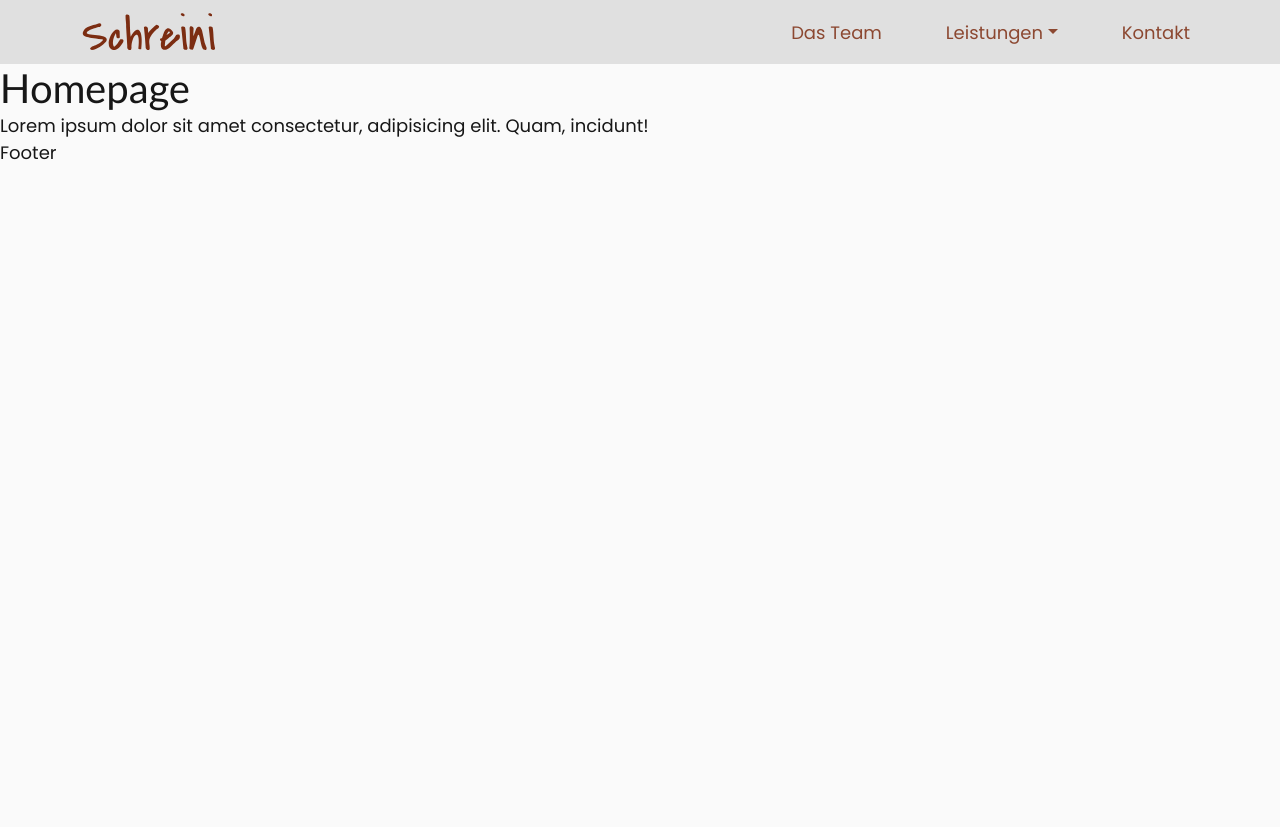
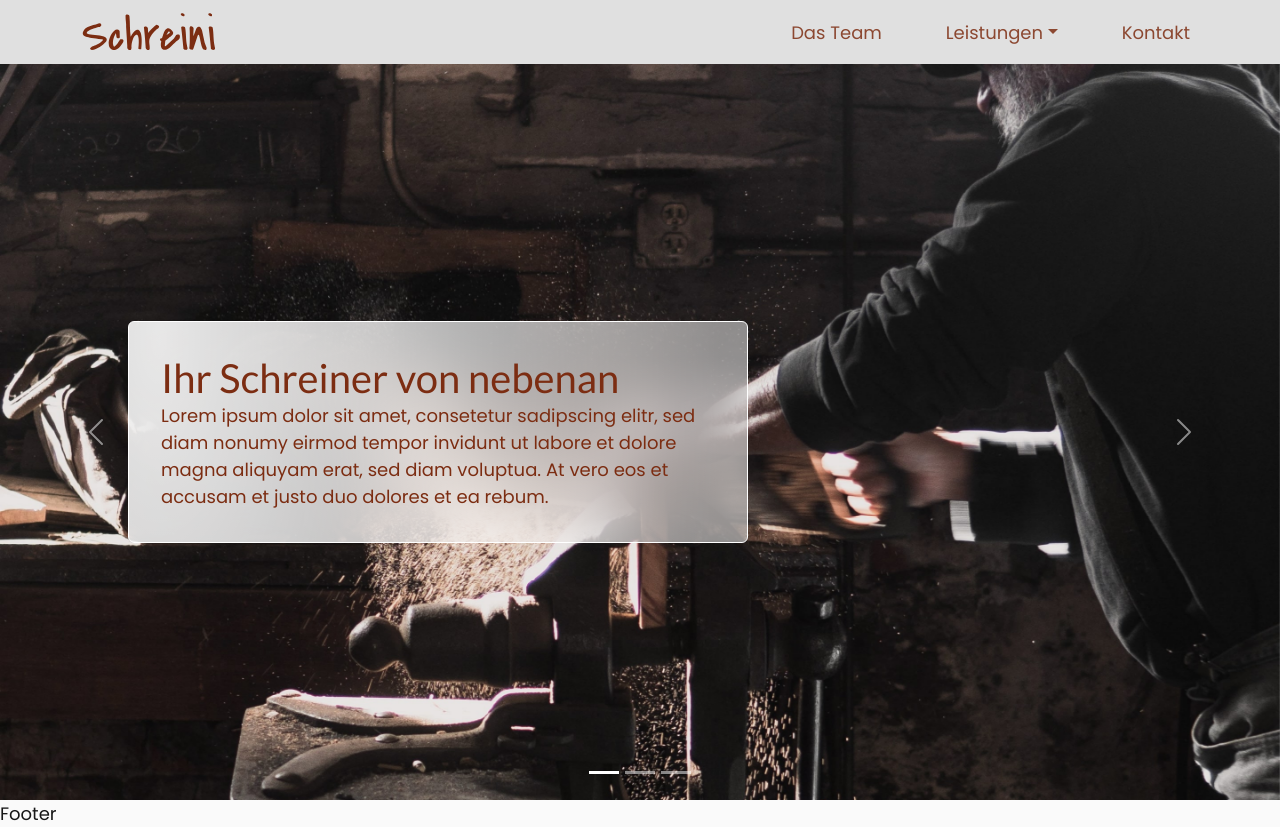
Before and after one commit to MinhKhangTran/next_js_schreini, a Next.js app: page / in a window 1280 px wide. Before the commit the page ends 800 px from the top, so only its background shows below. Built offline with nearby package versions, Linux system fonts and the light colour scheme.

Commit message:
:sparkles: start with hero

```diff
--- /dev/null
+++ b/components/hero.js
@@ -0,0 +1,30 @@
+import { Carousel } from "react-bootstrap";
+
+const Hero = ({ data }) => {
+  console.log(data);
+  return (
+    <section id="hero" aria-label="hero section">
+      <Carousel>
+        {data.map((slide) => {
+          return (
+            <Carousel.Item key={slide.id} interval={1000000}>
+              <picture>
+                <img
+                  className="img-fluid"
+                  src={`/images/homepage/${slide.name}`}
+                  alt={`${slide.altText}`}
+                />
+              </picture>
+              <Carousel.Caption>
+                <h1 className="text-dark">{slide.title}</h1>
+                <p className="text-dark">{slide.text}</p>
+              </Carousel.Caption>
+            </Carousel.Item>
+          );
+        })}
+      </Carousel>
+    </section>
+  );
+};
+
+export default Hero;
--- a/pages/index.js
+++ b/pages/index.js
@@ -1,11 +1,19 @@
-export default function Home() {
+import Hero from "../components/hero";
+import { getJsonData } from "../utils/tool";
+
+export default function Home({ data }) {
   return (
     <>
-      <h1>Homepage</h1>
-      <p>
-        Lorem ipsum dolor sit amet consectetur, adipisicing elit. Quam,
-        incidunt!
-      </p>
+      <Hero data={data.carrousel} />
     </>
   );
 }
+
+export const getStaticProps = async () => {
+  const data = await getJsonData();
+  return {
+    props: {
+      data: data,
+    },
+  };
+};
--- /dev/null
+++ b/styles/components/_hero.scss
@@ -0,0 +1,40 @@
+@use "sass:math";
+
+#hero {
+  @include md {
+    min-height: calc(100vh - 64px);
+  }
+  .carousel {
+    @include md {
+      height: calc(100vh - 64px);
+    }
+  }
+  .carousel-item {
+    height: 100%;
+  }
+  .carousel-inner {
+    height: 100%;
+  }
+  .carousel-caption {
+    @include lg {
+      bottom: 50%;
+      left: 10%;
+      right: auto;
+      padding: 2rem;
+      transform: translateY(50%);
+      text-align: left;
+      width: 620px;
+      background: radial-gradient(
+          91.17% 582.95% at 4.86% 8.4%,
+          rgba(255, 255, 255, 0.9) 0%,
+          rgba(255, 255, 255, 0.5) 100%
+        )
+        /* warning: gradient uses a rotation that is not supported by CSS and may not behave as expected */;
+      border: 1px solid #ffffff;
+      backdrop-filter: blur(28px);
+      /* Note: backdrop-filter has minimal browser support */
+
+      border-radius: 6px;
+    }
+  }
+}
--- a/styles/index.scss
+++ b/styles/index.scss
@@ -42,3 +42,4 @@ $navbar-light-active-color: rgba($dark, 1);
 // components
 @import "components/wrapper";
 @import "components/navbar";
+@import "components/hero";
--- a/utils/db.json
+++ b/utils/db.json
@@ -4,18 +4,21 @@
       "id": 1,
       "name": "hero-1.jpg",
       "title": "Ihr Schreiner von nebenan",
+      "altText": "Ein Schreiner bei der Arbeit",
       "text": "Lorem ipsum dolor sit amet, consetetur sadipscing elitr, sed diam nonumy eirmod tempor invidunt ut labore et dolore magna aliquyam erat, sed diam voluptua. At vero eos et accusam et justo duo dolores et ea rebum."
     },
     {
       "id": 2,
       "name": "hero-2.jpg",
       "title": "Seit Beginn hoher Standard",
+      "altText": "Ein Werkzeugkasten",
       "text": "Lorem ipsum dolor sit amet, consetetur sadipscing elitr, sed diam nonumy eirmod tempor invidunt ut labore et dolore magna aliquyam erat, sed diam voluptua. At vero eos et accusam et justo duo dolores et ea rebum."
     },
     {
       "id": 3,
       "name": "hero-3.jpg",
       "title": "Schreiner aus Leidenschaft",
+      "altText": "Ein Arbeiter auf einem Holzgebäude",
       "text": "Lorem ipsum dolor sit amet, consetetur sadipscing elitr, sed diam nonumy eirmod tempor invidunt ut labore et dolore magna aliquyam erat, sed diam voluptua. At vero eos et accusam et justo duo dolores et ea rebum."
     }
   ],
```
